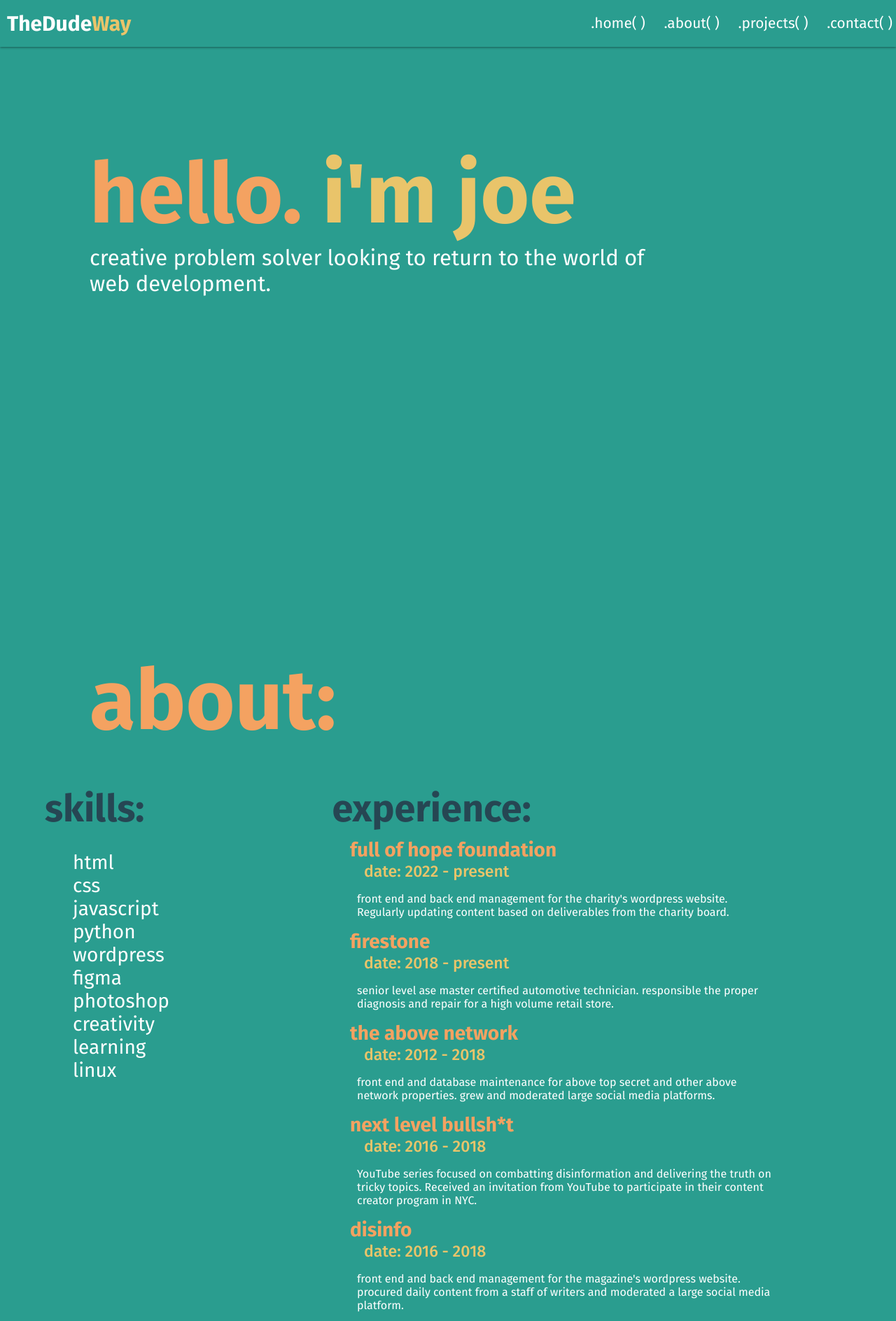
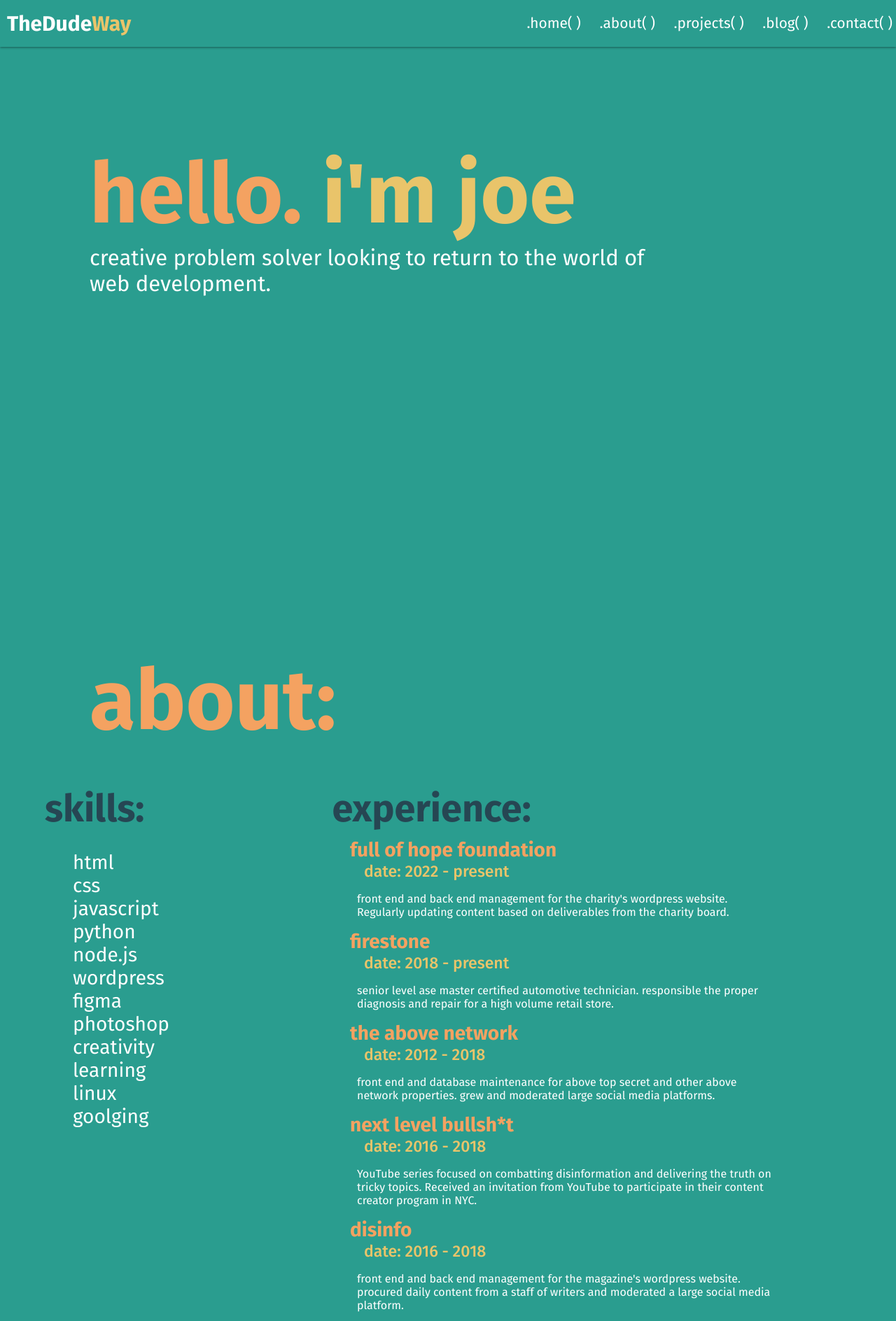
Before and after one commit to TheShonuff/theshonuff.github.io, a plain HTML site: page index.html in a window 1280 px wide. Shown: the top 1888 px of the page at 70% size. Drawn offline with Linux system fonts and the light colour scheme.

Commit message:
added items to  html

```diff
--- a/index.html
+++ b/index.html
@@ -45,6 +45,10 @@
           <li><a onclick="toggle()" href="#work">.projects( )</a></li>
 
           <li>
+            <a onclick="toggle()" href="https://www.joeirvine.com/">.blog( )</a>
+          </li>
+
+          <li>
             <a
               onclick="toggle()"
               href="http://www.linkedin.com/in/joe-irvine-abb73820"
@@ -88,12 +92,14 @@
                 <li>css</li>
                 <li>javascript</li>
                 <li>python</li>
+                <li>node.js</li>
                 <li>wordpress</li>
                 <li>figma</li>
                 <li>photoshop</li>
                 <li>creativity</li>
                 <li>learning</li>
                 <li>linux</li>
+                <li>goolging</li>
               </ul>
             </div>
 
```
